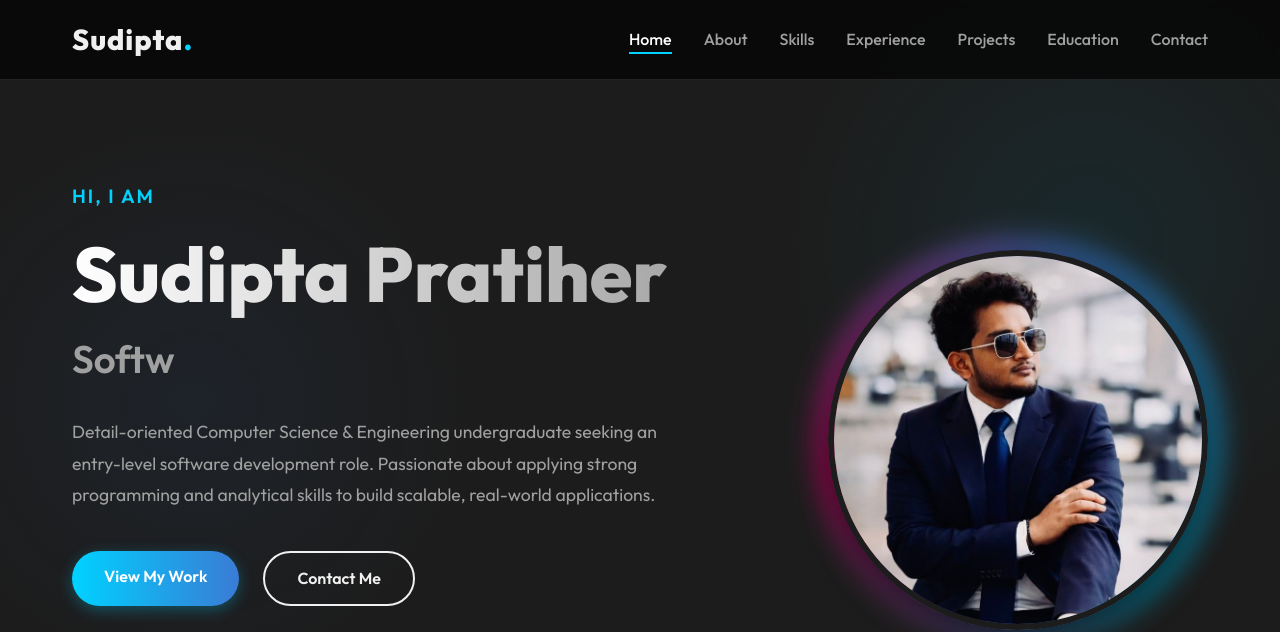
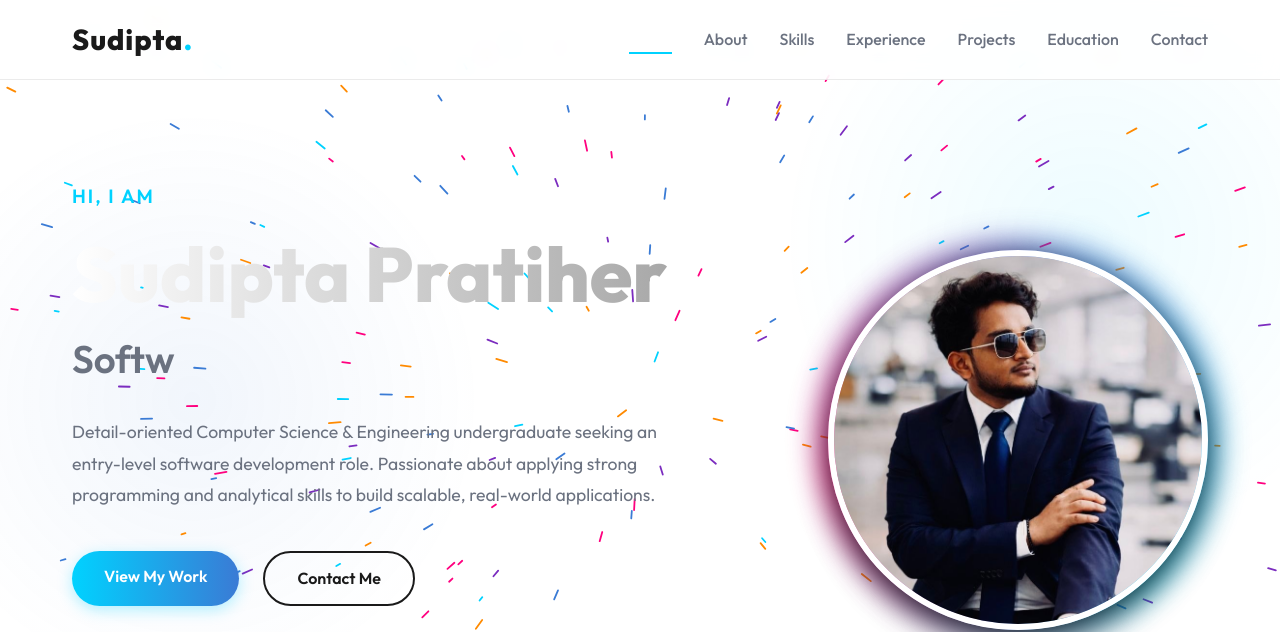
Before and after one commit to Sudipta-10/sudipta_portfolio, a website: page index.html in a window 1280 px wide. Shown: the top 632 px of the page. Drawn offline with Linux system fonts and the light colour scheme.

Commit message:
Migrated to white theme and implemented Antigravity interactive canvas physics

```diff
--- a/index.html
+++ b/index.html
@@ -18,7 +18,8 @@
     <link rel="stylesheet" href="style.css">
 </head>
 
-<body class="dark-theme">
+<body>
+    <canvas id="bg-canvas"></canvas>
     <!-- Navigation Area -->
     <nav id="navbar" class="navbar">
         <div class="nav-container">
--- a/script.js
+++ b/script.js
@@ -38,10 +38,10 @@ document.addEventListener('DOMContentLoaded', () => {
     window.addEventListener('scroll', () => {
         // Navbar background
         if (window.scrollY > 50) {
-            navbar.style.background = 'rgba(5, 5, 5, 0.95)';
-            navbar.style.boxShadow = '0 2px 10px rgba(0,0,0,0.5)';
+            navbar.style.background = 'rgba(255, 255, 255, 0.95)';
+            navbar.style.boxShadow = '0 2px 10px rgba(0,0,0,0.1)';
         } else {
-            navbar.style.background = 'rgba(5, 5, 5, 0.8)';
+            navbar.style.background = 'rgba(255, 255, 255, 0.8)';
             navbar.style.boxShadow = 'none';
         }
 
@@ -137,4 +137,113 @@ document.addEventListener('DOMContentLoaded', () => {
             new TxtType(elements[i], JSON.parse(toRotate), period);
         }
     }
+
+    /* ==========================================================================
+       Antigravity Particle Physics Canvas
+       ========================================================================== */
+    const canvas = document.getElementById('bg-canvas');
+    if (canvas) {
+        const ctx = canvas.getContext('2d');
+        let width = canvas.width = window.innerWidth;
+        let height = canvas.height = window.innerHeight;
+
+        const particles = [];
+        const colors = ['#00d2ff', '#ff007f', '#3a7bd5', '#ff8a00', '#7b2cbf'];
+        const mouse = { x: -1000, y: -1000 };
+
+        window.addEventListener('resize', () => {
+            width = canvas.width = window.innerWidth;
+            height = canvas.height = window.innerHeight;
+            initParticles();
+        });
+
+        window.addEventListener('mousemove', (e) => {
+            mouse.x = e.clientX;
+            mouse.y = e.clientY;
+        });
+
+        window.addEventListener('mouseout', () => {
+            mouse.x = -1000;
+            mouse.y = -1000;
+        });
+
+        class Particle {
+            constructor() {
+                this.reset();
+            }
+            reset() {
+                this.x = Math.random() * width;
+                this.y = Math.random() * height;
+                this.baseX = this.x;
+                this.baseY = this.y;
+                // Dash properties like Antigravity site
+                this.length = Math.random() * 8 + 4;
+                // Point inward/radially
+                this.angle = Math.atan2(height/2 - this.y, width/2 - this.x);
+                this.color = colors[Math.floor(Math.random() * colors.length)];
+                this.speed = Math.random() * 0.4 + 0.1;
+                this.angleOffset = (Math.random() - 0.5) * 0.005; // Slight swirling orbit
+            }
+            update() {
+                let dx = mouse.x - this.x;
+                let dy = mouse.y - this.y;
+                let dist = Math.sqrt(dx*dx + dy*dy);
+                // Repel radius roughly 200px
+                let force = Math.max(0, 200 - dist) / 200;
+
+                if (dist < 200) {
+                    this.x -= (dx / dist) * force * 12; // Push away strongly
+                    this.y -= (dy / dist) * force * 12;
+                } else {
+                    // Elastic return to base position smoothly
+                    this.x += (this.baseX - this.x) * 0.05;
+                    this.y += (this.baseY - this.y) * 0.05;
+                }
+
+                // Slow rotation/movement around the center
+                let cx = width/2;
+                let cy = height/2;
+                let currentAngle = Math.atan2(this.baseY - cy, this.baseX - cx);
+                let currentRadius = Math.sqrt((this.baseX - cx)**2 + (this.baseY - cy)**2);
+                currentAngle += this.angleOffset;
+
+                this.baseX = cx + Math.cos(currentAngle) * currentRadius;
+                this.baseY = cy + Math.sin(currentAngle) * currentRadius;
+
+                // Keep the dashed particle oriented towards center
+                this.angle = Math.atan2(cy - this.y, cx - this.x);
+            }
+            draw() {
+                ctx.beginPath();
+                ctx.moveTo(this.x, this.y);
+                // Draw a short trailing line
+                ctx.lineTo(this.x + Math.cos(this.angle)*this.length, this.y + Math.sin(this.angle)*this.length);
+                ctx.strokeStyle = this.color;
+                ctx.lineWidth = 1.8;
+                ctx.lineCap = 'round';
+                ctx.stroke();
+            }
+        }
+
+        function initParticles() {
+            particles.length = 0;
+            // Generate denser particle field just like the image
+            let numParticles = (window.innerWidth * window.innerHeight) / 4000;
+            for (let i = 0; i < numParticles; i++) {
+                particles.push(new Particle());
+            }
+        }
+
+        function animate() {
+            ctx.clearRect(0, 0, width, height);
+            particles.forEach(p => {
+                p.update();
+                p.draw();
+            });
+            requestAnimationFrame(animate);
+        }
+
+        initParticles();
+        animate();
+    }
 });
--- a/style.css
+++ b/style.css
@@ -2,17 +2,27 @@
    CSS Variables & Tokens
    ========================================================================== */
 :root {
-    --bg-color: #1c1c1c;
-    --text-color: #f0f0f0;
-    --text-muted: #a0a0a0;
+    --bg-color: #ffffff;
+    --text-color: #1a1a1a;
+    --text-muted: #6b7280;
     --primary-color: #00d2ff;
     --secondary-color: #3a7bd5;
     --accent-color: #ff007f;
-    --glass-bg: rgba(255, 255, 255, 0.05);
-    --glass-border: rgba(255, 255, 255, 0.1);
-    --card-hover-bg: rgba(255, 255, 255, 0.08);
+    --glass-bg: rgba(0, 0, 0, 0.02);
+    --glass-border: rgba(0, 0, 0, 0.08);
+    --card-hover-bg: rgba(0, 0, 0, 0.06);
     --nav-height: 80px;
     --max-width: 1200px;
+}
+
+#bg-canvas {
+    position: fixed;
+    top: 0;
+    left: 0;
+    width: 100vw;
+    height: 100vh;
+    z-index: -1;
+    pointer-events: none;
 }
 
 /* ==========================================================================
```
